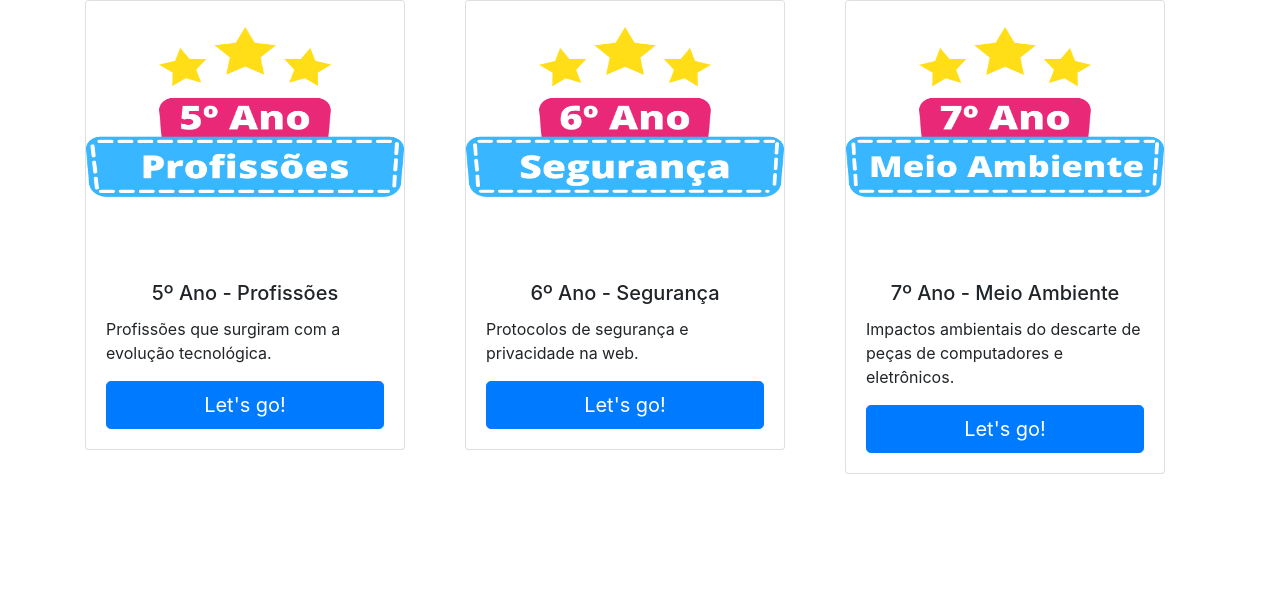
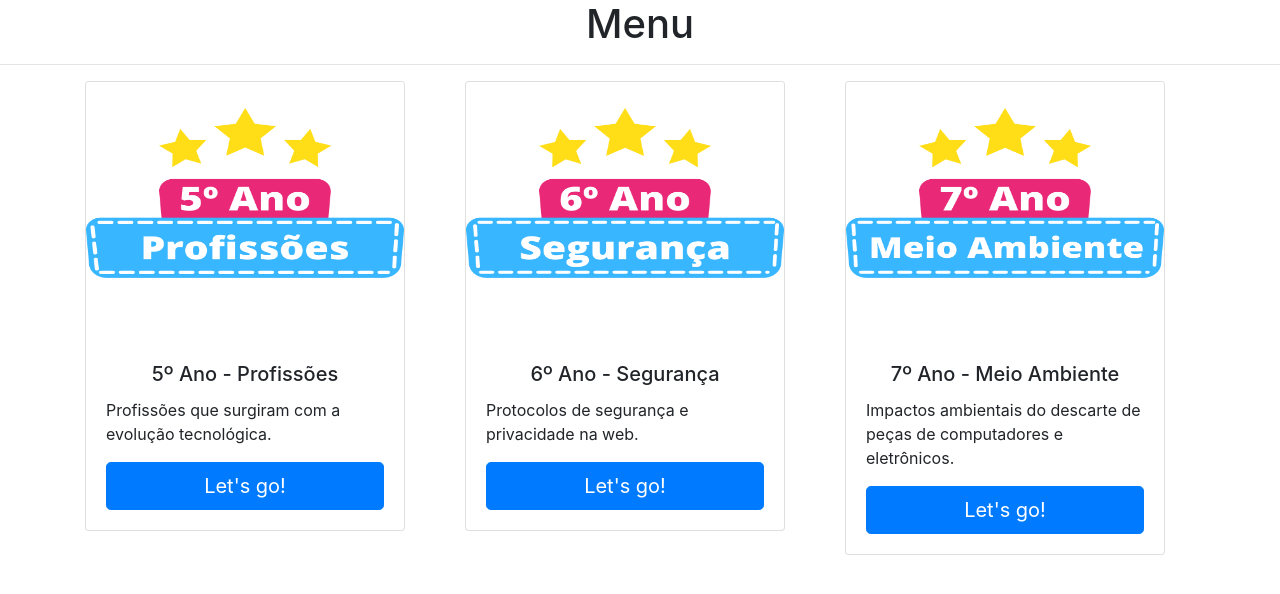
Before and after one commit to Inaie/inaie.github.io, a plain HTML site: page area-aluno.html in a window 1280 px wide. Drawn offline with nearby package versions, Linux system fonts and the light colour scheme.

Commit message:
Upadate area-aluno
Adicionando um titulo a página.

```diff
--- a/area-aluno.html
+++ b/area-aluno.html
@@ -11,6 +11,12 @@
     <title>Olá, mundo!</title>
   </head>
   <body>
+
+    <blockquote class="blockquote text-center">
+      <p class="h1">Menu</p>
+      <hr>
+    </blockquote>
+
 	<div class="container">
 	  <div class="row">
 
```
